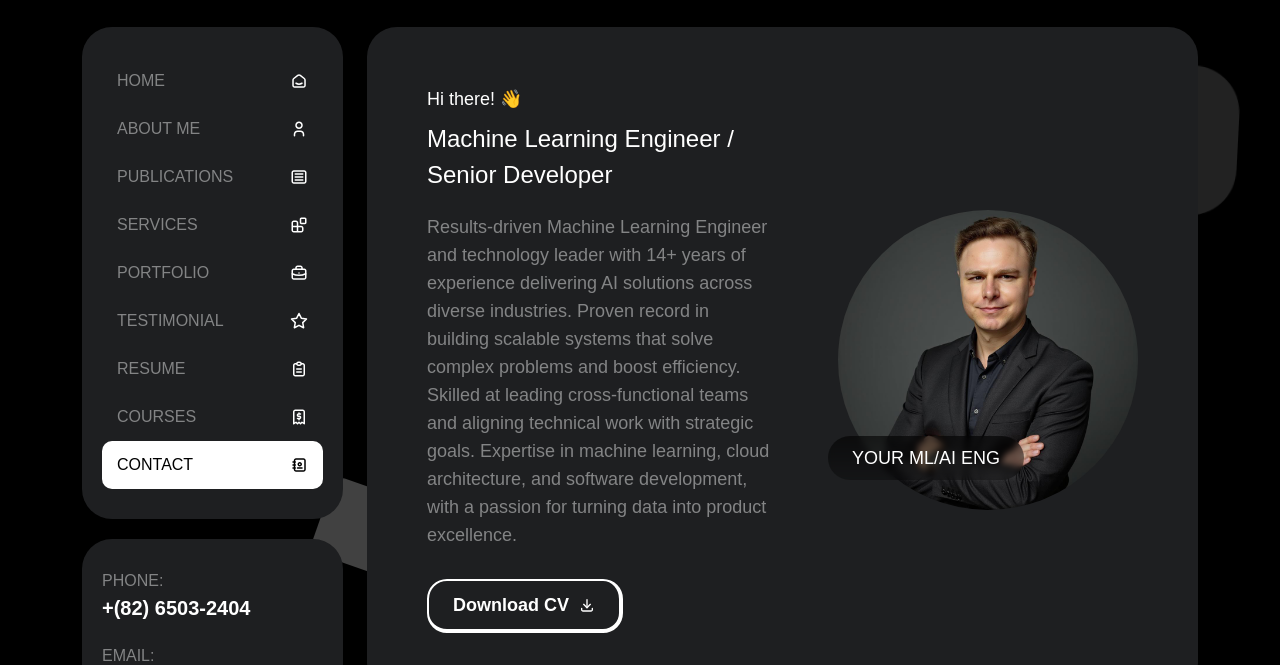
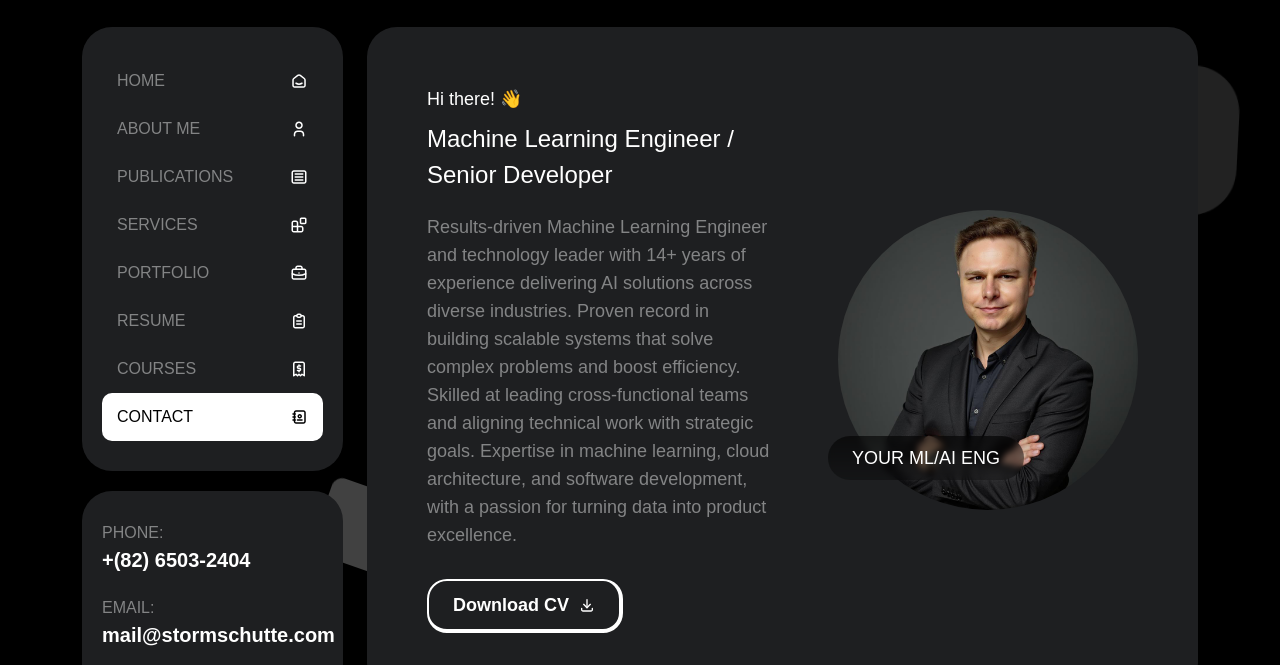
Before and after one commit to StormSchutte/my-resume, a plain HTML site: page index.html in a window 1280 px wide. Shown: the part 107-772 px from the top of the page. Drawn offline with Linux system fonts and the light colour scheme; a web font is replaced by a local one.

Commit message:
Update resume PDF and HTML files

```diff
--- a/index.html
+++ b/index.html
@@ -269,11 +269,6 @@
                                 <li>
                                     <a href="#portfolio">PORTFOLIO<img src="assets/images/svg/portfolio.svg"
                                             alt="portfolio"></a>
-                                </li>
-                                <li>
-                                    <a href="#testimonial">TESTIMONIAL<img src="assets/images/svg/testimonial.svg"
-                                            alt="testimonial">
-                                    </a>
                                 </li>
                                 <li>
                                     <a href="#resume">RESUME<img src="assets/images/svg/resume.svg" alt="resume"></a>
```
Also changed, not shown: ko.html (+0 -5 lines), 3 other files.
